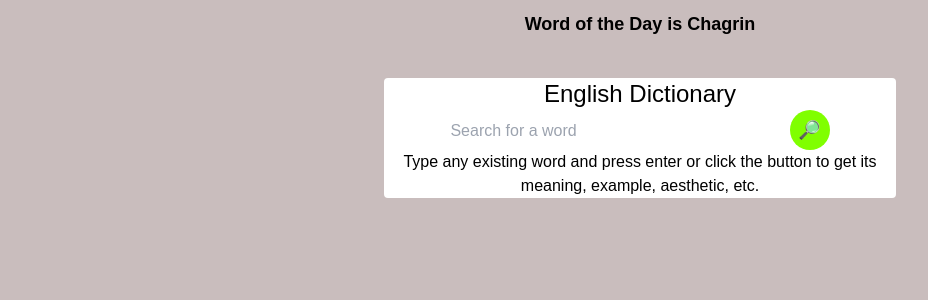
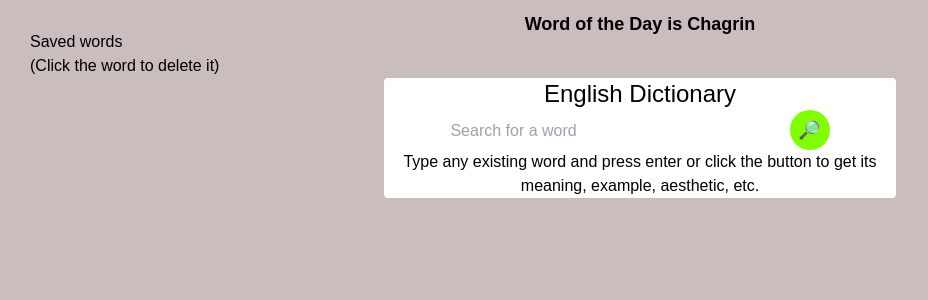
Before and after one commit to suadpllana/dictionary, a React (Vite) app: page / in a window 1280 px wide. Shown: the top 300 px of the page, without its empty margins (0-928 px from the left). Built offline with nearby package versions, Linux system fonts and the light colour scheme.

Commit message:
first commit

```diff
--- a/src/Dictionary.jsx
+++ b/src/Dictionary.jsx
@@ -4,15 +4,22 @@
 
     const Dictionary = () => {
     const [dictionaryData, setDictionaryData] = useState([]);
+
     const [word , setWord] = useState(() => {
         const savedWord = localStorage.getItem("dictionaryWord")
         return savedWord ? JSON.parse(savedWord) : ""
     })
+    const [savedWordsArr , setSavedWords] = useState(() => {
+        const savedWords = localStorage.getItem("SavedWordDictionary");
+        return savedWords ? JSON.parse(savedWords) : []
+    })
+    useEffect(() => {
+        localStorage.setItem("SavedWordDictionary" , JSON.stringify(savedWordsArr))
+    } , [savedWordsArr])
 
     useEffect(() => {
         localStorage.setItem("dictionaryWord" , JSON.stringify(word) )
     } , [word])
-
 
     const inputRef = useRef(null);
     const [error, setError] = useState("")
@@ -46,6 +53,23 @@
             searchWord()
         }
     }
+    function saveWord(){
+        const isAlreadySaved = savedWordsArr.some(word => word.word === dictionaryData[0].word);
+
+        if(isAlreadySaved){
+            return
+        }
+        else{
+            setSavedWords((prev) => [
+                ...prev , {
+                    id: Math.random(),
+                    word: dictionaryData[0].word
+
+                }
+            ])
+        }
+
+    }
 
     const wordOfTheDay = () => {
         const randomIndex = Math.floor(Math.random() * words.length)
@@ -64,7 +88,10 @@
 
 
 
-
+  function deleteWordById(id){
+    const filteredWords = savedWordsArr.filter(word => word.id !== id);
+    setSavedWords(filteredWords)
+  }
 
 
 
@@ -118,7 +145,10 @@
 
 
                     )) : <span>No synonyms Found</span>}
+
+
                      </div>
+                     <button onClick={saveWord} className="bookmark-button">Bookmark Word</button>
                 </div>
 
             </>
@@ -126,6 +156,15 @@
             <></>
             )}
         </div>
+
+
+            <div className="savedWordsContainer">
+            <h1>Saved words</h1>
+            <p>(Click the word to delete it)</p>
+                {savedWordsArr.map((word) => (
+                    <span className="savedWord" onClick={() => deleteWordById(word.id)} key={word.id}>{word.word}, </span>
+                ))}
+            </div>
         </div>
     );
     };
--- a/src/index.css
+++ b/src/index.css
@@ -6,7 +6,27 @@ body{
     background-color: rgb(201, 189, 189);
     font-family: cursive, Arial, Helvetica, sans-serif;
 }
+.bookmark-button{
+    background-color: cornflowerblue;
+    margin-left: 40%;
+    margin-top: 10px;
+    cursor: pointer;
+}
+.bookmark-button:hover{
+    opacity: 0.7;
+}
+.savedWordsContainer{
+    position: absolute;
+    top: 30px;
+    left: 30px;
 
+}
+.savedWord{
+    cursor: pointer;
+}
+.savedWord:hover{
+    opacity: 0.7;
+}
 @media (max-width: 767px){
     body{
         font-family: Arial, Helvetica, sans-serif;
```
